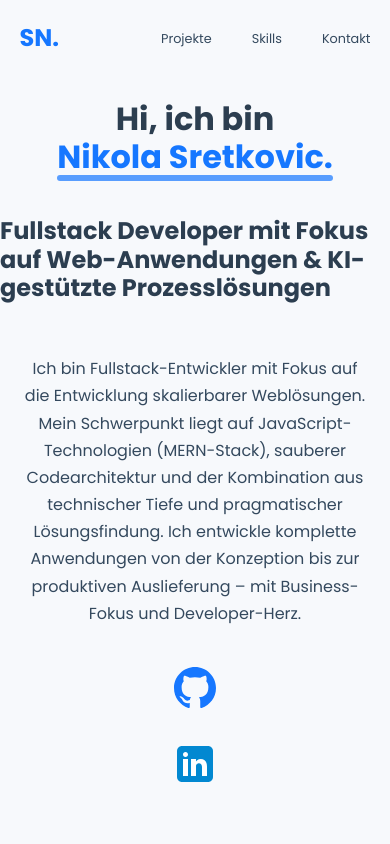
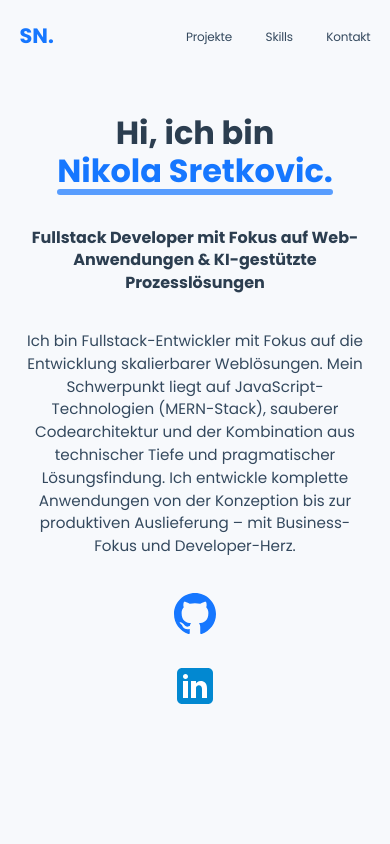
Before and after one commit to NikolaSretko/React_Landingpage, a React (Vite) app: page / in a window 390 px wide. Shown: the top 844 px of the page. Built offline with nearby package versions, Linux system fonts and the light colour scheme.

Commit message:
responisive

```diff
--- a/index.html
+++ b/index.html
@@ -4,7 +4,7 @@
     <meta charset="UTF-8" />
     <link rel="icon" type="image/svg+xml" href="/favicon.svg" />
     <link rel="apple-touch-icon" href="/favicon-alt.svg">
-    <meta name="viewport" content="width=device-width, initial-scale=1.0" />
+    <meta name="viewport" content="width=device-width, initial-scale=1.0, maximum-scale=1.0, user-scalable=no" />
     <meta name="description" content="Nikola Sretkovic - Fullstack Developer mit Fokus auf Web-Anwendungen & KI-gestützte Prozesslösungen" />
     <title>Nikola Sretkovic | Portfolio</title>
   </head>
--- a/src/App.scss
+++ b/src/App.scss
@@ -37,6 +37,8 @@
 
 html {
   scroll-behavior: smooth;
+  -webkit-text-size-adjust: 100%;
+  -ms-text-size-adjust: 100%;
 }
 
 body {
--- a/src/components/contact/ContactSection.scss
+++ b/src/components/contact/ContactSection.scss
@@ -2,6 +2,14 @@
   padding: 5rem 2rem;
   max-width: 1200px;
   margin: 0 auto;
+
+  @media (max-width: 768px) {
+    padding: 4rem 1.5rem;
+  }
+
+  @media (max-width: 576px) {
+    padding: 3rem 1rem;
+  }
 
   .section-title {
     text-align: center;
@@ -9,6 +17,16 @@
     position: relative;
     font-weight: 700;
     font-size: 2.375rem;
+
+    @media (max-width: 768px) {
+      font-size: 2rem;
+      margin-bottom: 2.5rem;
+    }
+
+    @media (max-width: 576px) {
+      font-size: 1.75rem;
+      margin-bottom: 2rem;
+    }
 
     &:after {
       content: '';
@@ -18,6 +36,12 @@
       background: linear-gradient(90deg, #4096ff, #1677ff);
       margin: 0.75rem auto 0;
       border-radius: 2px;
+
+      @media (max-width: 576px) {
+        width: 50px;
+        height: 3px;
+        margin-top: 0.5rem;
+      }
     }
   }
 
@@ -29,6 +53,10 @@
     @media (min-width: 768px) {
       flex-direction: row;
       align-items: flex-start;
+    }
+
+    @media (max-width: 576px) {
+      gap: 2rem;
     }
 
     .contact-info {
--- a/src/components/header/Header.scss
+++ b/src/components/header/Header.scss
@@ -5,15 +5,15 @@
   gap: 24px;
   padding-top: 120px;
   margin-bottom: 60px;
-}
 
   h1 {
     font-size: 3rem;
     margin-top: 1.5rem;
+    text-align: center;
   }
 
   h1 span {
-  color: var(--primary-color);
+    color: var(--primary-color, #1677ff);
     display: inline-block;
     position: relative;
 
@@ -22,7 +22,7 @@ h1 span {
       position: absolute;
       width: 100%;
       height: 6px;
-    background: var(--accent-color);
+      background: var(--accent-color, #1677ff);
       left: 0;
       bottom: -4px;
       border-radius: 3px;
@@ -30,8 +30,16 @@ h1 span {
     }
   }
 
-.headerContainer > p {
-  width: 60%;
+  h2 {
+    font-size: 1.5rem;
+    text-align: center;
+    max-width: 85%;
+    margin: 0 auto;
+    font-weight: 500;
+  }
+
+  p {
+    width: 65%;
     max-width: 800px;
     text-align: center;
     line-height: 1.7;
@@ -39,28 +47,80 @@ h1 span {
     font-size: 1.1rem;
   }
 
+  .social-links {
+    display: flex;
+    gap: 20px;
+    margin-top: 10px;
+
+    a {
+      display: flex;
+      padding: 10px;
+      border-radius: 50%;
+      transition: all 0.3s ease;
+
+      svg {
+        width: 25px;
+        height: 25px;
+      }
+
+      &:hover {
+        transform: translateY(-5px);
+      }
+    }
+  }
+}
+
+/* Mobile styles */
 @media (max-width: 768px) {
-  .headerContainer > p {
-    width: 80%;
-  }
+  .headerContainer {
+    padding-top: 100px;
 
     h1 {
       font-size: 2.5rem;
     }
+
+    h2 {
+      font-size: 1.2rem;
+      max-width: 90%;
     }
 
+    p {
+      width: 85%;
+      font-size: 1rem;
+      line-height: 1.6;
+    }
+  }
+}
+
+/* Small mobile styles */
 @media (max-width: 480px) {
-  .headerContainer > p {
-    width: 90%;
-    font-size: 1rem;
-  }
+  .headerContainer {
+    padding-top: 90px;
+    gap: 20px;
 
     h1 {
       font-size: 2rem;
-    text-align: center;
     }
 
-  .headerContainer {
-    padding-top: 100px;
+    h2 {
+      font-size: 1rem;
+      max-width: 95%;
+      line-height: 1.4;
+    }
+
+    p {
+      width: 90%;
+      font-size: 0.95rem;
+      line-height: 1.5;
+    }
+
+    .social-links {
+      gap: 15px;
+
+      a svg {
+        width: 22px;
+        height: 22px;
       }
     }
+  }
+}
--- a/src/components/header/Nav.scss
+++ b/src/components/header/Nav.scss
@@ -11,7 +11,8 @@
   transition: all 0.3s ease;
 
   &.scrolled {
-    background-color: var(--card-bg);
+    background-color: rgba(247, 249, 252, 0.95);
+    backdrop-filter: blur(8px);
     box-shadow: 0 4px 20px rgba(0, 0, 0, 0.08);
     padding: 1rem 5%;
   }
@@ -19,7 +20,7 @@
   .logo {
     font-size: 1.75rem;
     font-weight: 700;
-    color: var(--primary-color);
+    color: #1677ff;
     text-decoration: none;
     transition: all 0.3s ease;
 
@@ -41,14 +42,14 @@
       a {
         font-size: 1rem;
         text-decoration: none;
-        color: var(--text-color);
+        color: #34495e;
         position: relative;
         transition: all 0.3s ease;
         font-weight: 500;
         padding-bottom: 5px;
 
         &:hover {
-          color: var(--primary-color);
+          color: #1677ff;
         }
 
         &::after {
@@ -58,7 +59,7 @@
           left: 0;
           width: 0;
           height: 2px;
-          background-color: var(--primary-color);
+          background-color: #1677ff;
           transition: width 0.3s ease;
           border-radius: 2px;
         }
@@ -68,20 +69,17 @@
         }
 
         &.active {
-          color: var(--primary-color);
+          color: #1677ff;
           font-weight: 600;
         }
-      }
-
-      &.mode-toggle-container {
-        cursor: pointer;
-        display: flex;
-        align-items: center;
       }
     }
   }
 
+  /* Tablet styles */
   @media (max-width: 768px) {
+    padding: 1.2rem 5%;
+
     .nav-links {
       li {
         margin-left: 1.5rem;
@@ -93,6 +91,7 @@
     }
   }
 
+  /* Mobile styles */
   @media (max-width: 576px) {
     padding: 1rem 5%;
 
@@ -102,10 +101,31 @@
 
     .nav-links {
       li {
-        margin-left: 1rem;
+        margin-left: 0.8rem;
 
         a {
           font-size: 0.8rem;
+          padding-bottom: 3px;
+        }
+      }
+    }
+  }
+
+  /* Small mobile styles */
+  @media (max-width: 400px) {
+    padding: 0.8rem 4%;
+
+    .logo {
+      font-size: 1.3rem;
+    }
+
+    .nav-links {
+      li {
+        margin-left: 0.6rem;
+
+        a {
+          font-size: 0.75rem;
+          letter-spacing: -0.2px;
         }
       }
     }
```
Also changed, not shown: src/components/skillsection/Skill.scss (line endings or trailing spaces). Lines whose indentation alone changed are shown as unchanged.
